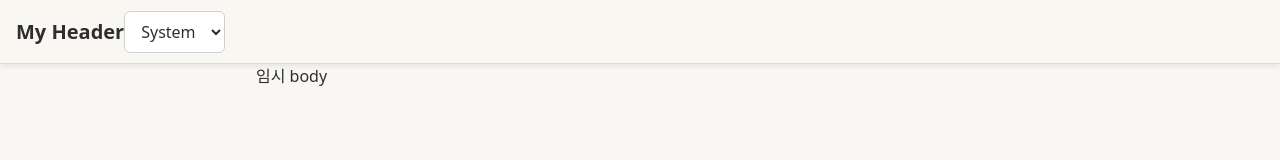
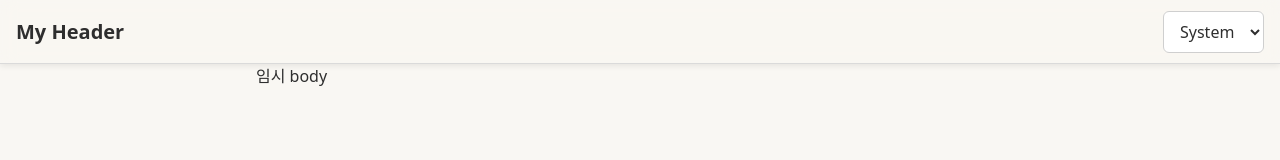
Before and after one commit to HaJaehyeong/portfolio-2025, a Next.js app: page / in a window 1280 px wide. Shown: the top 160 px of the page. Built offline with nearby package versions, Linux system fonts and the light colour scheme.

Commit message:
HAJAE-14 modify style: add justify-between in header

```diff
--- a/components/Header/Header.tsx
+++ b/components/Header/Header.tsx
@@ -4,7 +4,7 @@ export default function Header() {
   return (
     <>
       <header className="h-16 w-full sticky top-0 shadow-md flex flex-col justify-center items-center px-4 bg-background/80 border-b border-border backdrop-blur-sm backdrop-saturate-200 z-1000 dark:bg-background/50">
-        <nav className="relative max-w-[1400px] w-full flex flex-1 items-center">
+        <nav className="relative max-w-[1400px] w-full flex flex-1 items-center justify-between">
           <div className="text-xl font-bold">My Header</div>
           <ThemeToggle />
         </nav>
```
